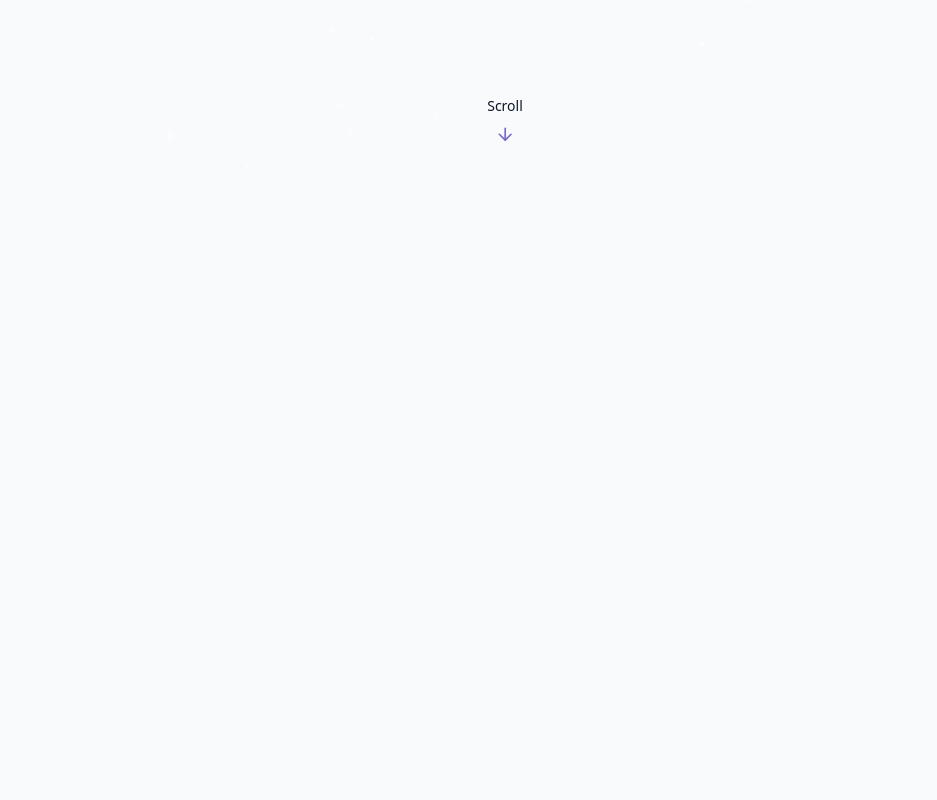
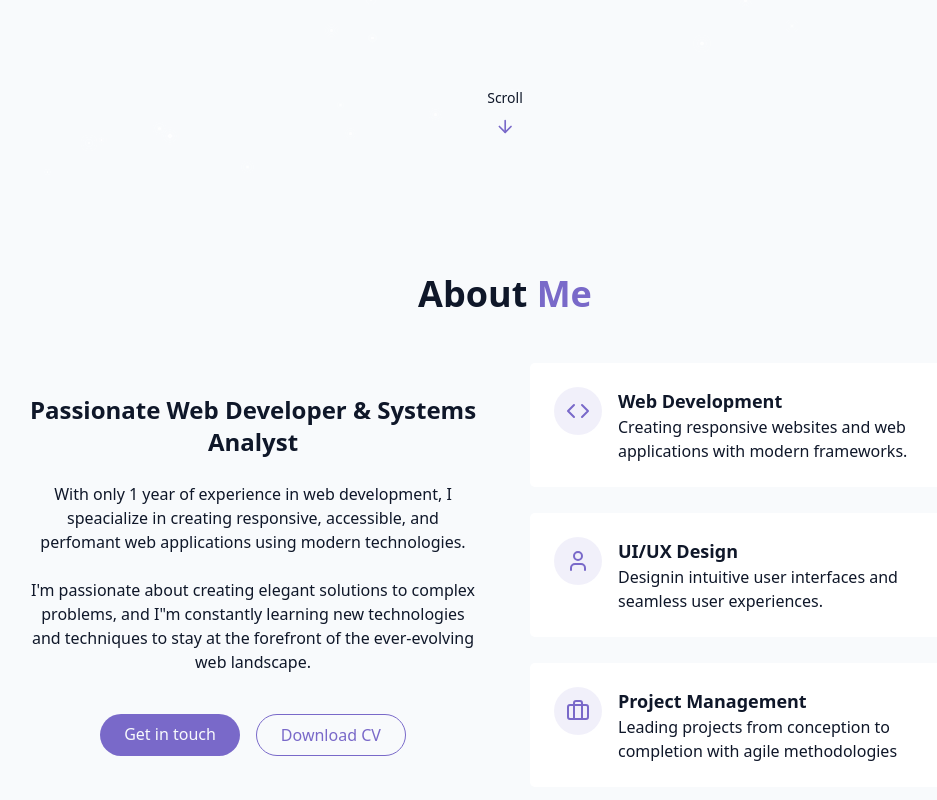
Before and after one commit to VictorHxHugo/portfolio, a React (Vite) app: page / in a window 1280 px wide. Shown: the part 622-1422 px from the top of the page, without its empty margins (135-1072 px from the left). Before the commit the page ends 800 px from the top, so only its background shows below. Built offline with nearby package versions, Linux system fonts and the light colour scheme.

Commit message:
About Me Section

```diff
--- /dev/null
+++ b/src/components/AboutSection.jsx
@@ -0,0 +1,96 @@
+import { Briefcase, Code, User } from "lucide-react";
+
+export const AboutSection = () => {
+  return (
+    <section id="about" className="py-24 px-4 relative">
+      {" "}
+      <div className="container mx-auto max-w-5xl">
+        <h2 className="text-3xl md:text-4xl font-bold mb-12 text-center">
+          About <span className="text-primary"> Me</span>
+        </h2>
+        <div className="grid grid-cols-1 md:grid-cols-2 gap-12 items-center">
+          <div className="space-y-6">
+            <h3 className="text-2xl font-semibold">
+              Passionate Web Developer & Systems Analyst
+            </h3>
+            <p className="text-muted-foreground">
+              With only 1 year of experience in web development, I speacialize
+              in creating responsive, accessible, and perfomant web applications
+              using modern technologies.
+            </p>
+
+            <p className="text-muted-foreground">
+              I'm passionate about creating elegant solutions to complex
+              problems, and I"m constantly learning new technologies and
+              techniques to stay at the forefront of the ever-evolving web
+              landscape.
+            </p>
+
+            <div className="flex flex-col sm:flex-row gap-4 pt-4 justify-center">
+              <a href="#contact" className="cosmic-button">
+                {" "}
+                Get in touch
+              </a>
+
+              <a
+                href=""
+                className="px-6 py-2 rounded-full border border-primary text-primary hover:bg-primary/10 transition-colors furation-300"
+              >
+                Download CV
+              </a>
+            </div>
+          </div>
+
+          <div className="grid grid-cols-1 gap-6">
+            <div className="gradient-border p-6 card-hover">
+              <div className="flex items-start gap-4">
+                <div className="p-3 rounded-full bg-primary/10">
+                  <Code className="h-6 w-6 text-primary" />
+                </div>
+                <div className="text-left">
+                  <h4 className="font-semibold text-lg"> Web Development </h4>
+                  <p className="text-muted-foreground"></p>
+                  <p>
+                    Creating responsive websites and web applications with
+                    modern frameworks.
+                  </p>
+                </div>
+              </div>
+            </div>
+            <div className="gradient-border p-6 card-hover">
+              <div className="flex items-start gap-4">
+                <div className="p-3 rounded-full bg-primary/10">
+                  <User className="h-6 w-6 text-primary" />
+                </div>
+                <div className="text-left">
+                  <h4 className="font-semibold text-lg"> UI/UX Design </h4>
+                  <p className="text-muted-foreground"></p>
+                  <p>
+                    Designin intuitive user interfaces and seamless user
+                    experiences.
+                  </p>
+                </div>
+              </div>
+            </div>
+            <div className="gradient-border p-6 card-hover">
+              <div className="flex items-start gap-4">
+                <div className="p-3 rounded-full bg-primary/10">
+                  <Briefcase className="h-6 w-6 text-primary" />
+                </div>
+
+                <div className="text-left">
+                  <h4 className="font-semibold text-lg">Project Management</h4>
+                  <p className="text-muted-foreground"></p>
+                  <p>
+                    Leading projects from conception to completion with agile
+                    methodologies
+                  </p>
+                </div>
+              </div>
+            </div>
+          </div>
+        </div>
+      </div>
+    </section>
+  );
+};
--- a/src/pages/Home.jsx
+++ b/src/pages/Home.jsx
@@ -2,6 +2,7 @@
 import { ThemeToggle } from "../components/ThemeToggle";
 import { StarBackground } from "@/components/StarBackground";
 import { HeroSection } from "../components/HeroSection";
+import { AboutSection } from "../components/AboutSection";
 
 export const Home = () => {
   return (
@@ -15,6 +16,7 @@
       {/* Main Content */}
       <main>
         <HeroSection />
+        <AboutSection />
       </main>
       {/* Footer */}
     </div>
```
